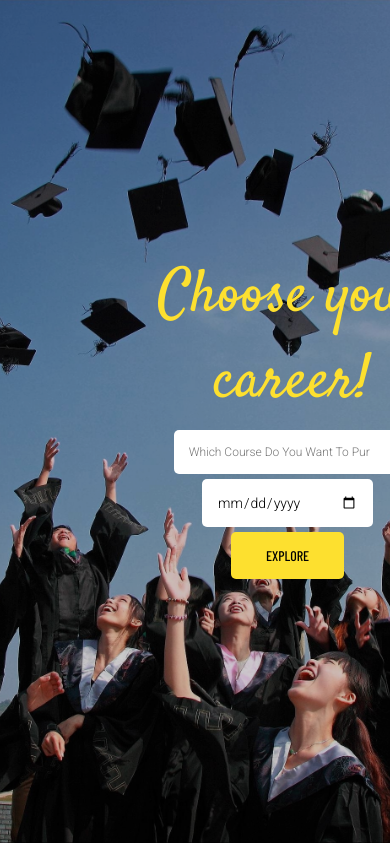
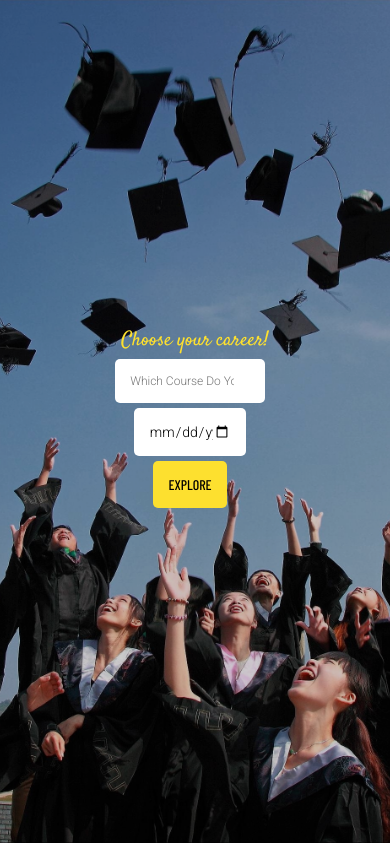
Before and after one commit to GauravPandey123webdeveloper/collegeProject, a PHP site: page / in a window 390 px wide; the page is wider, and only the part inside the window is pictured. Shown: the part 135-982 px from the top of that part. Run offline with PHP 8.4, Linux system fonts and the light colour scheme.

Commit message:
form_styleofbtn

```diff
--- a/style/style.css
+++ b/style/style.css
@@ -534,7 +534,7 @@ ul.menu {
     flex-flow: column;
     justify-content: center;
     align-items: center;
-    width: 150%;
+    width: 100%;
   }
 
   .banner-text-item .form input,
@@ -559,7 +559,7 @@ ul.menu {
   }
 
   .banner-heading h1 {
-    font-size: 60px;
+    font-size: 20px;
   }
 }
 
```
